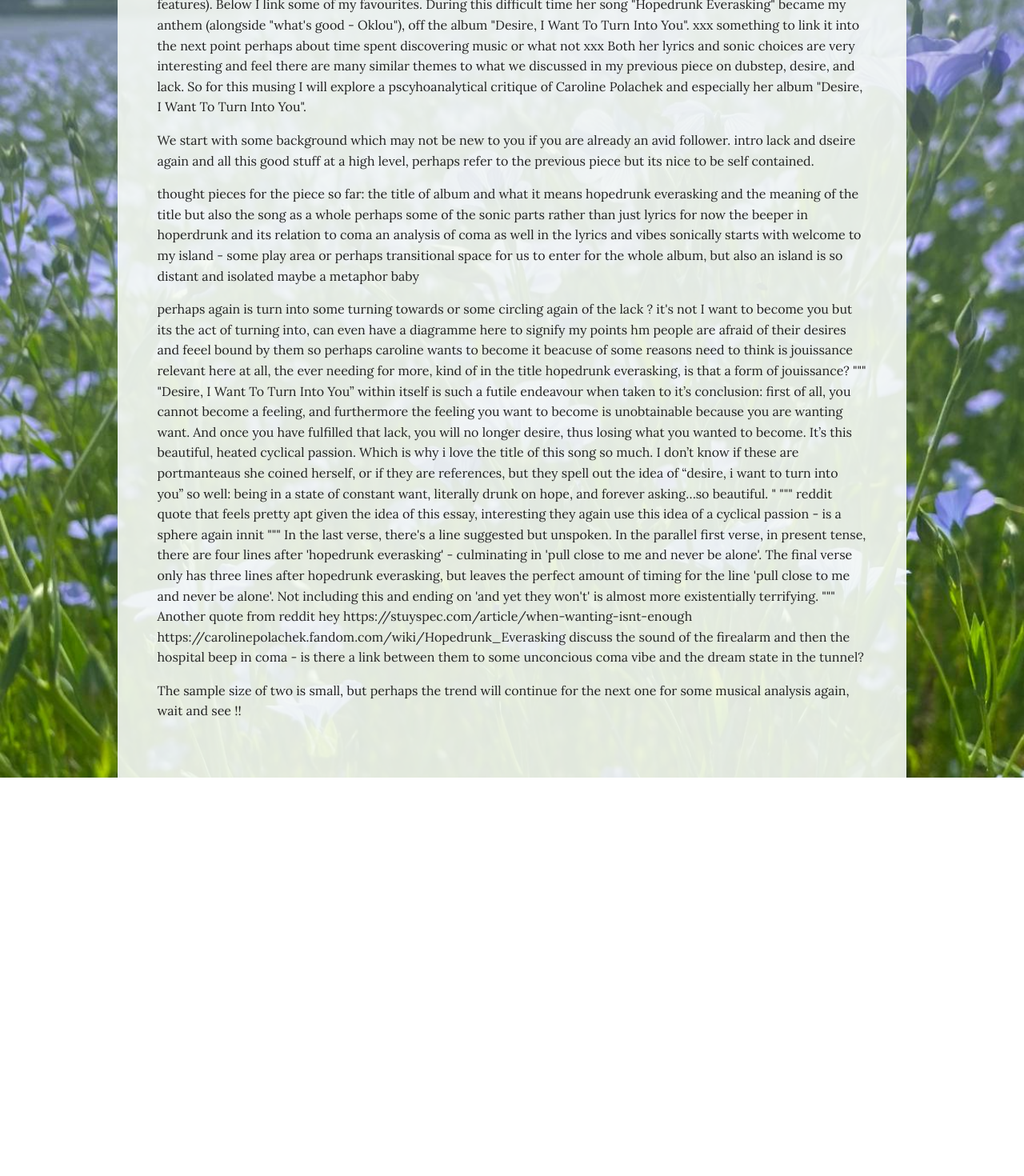
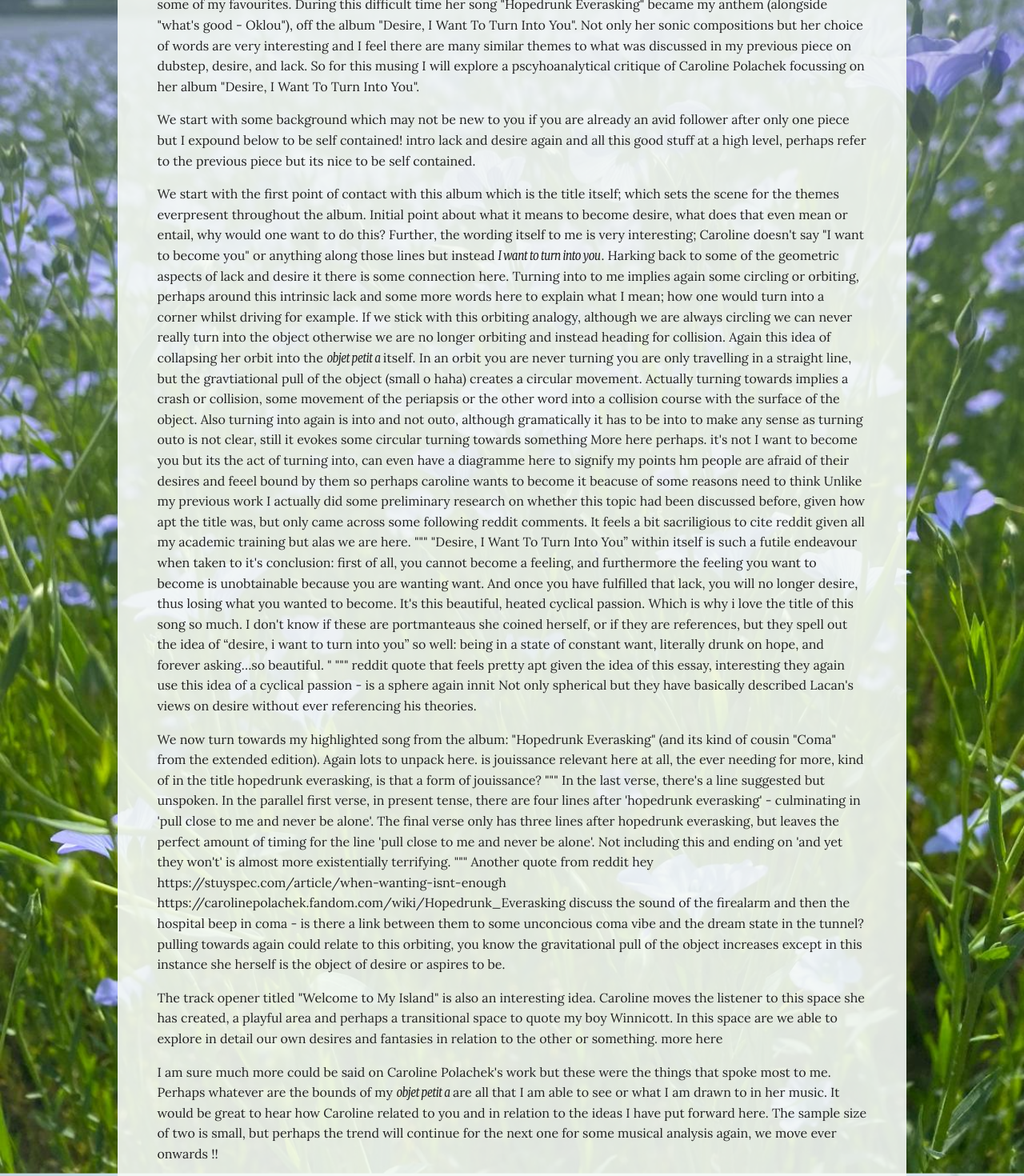
Before and after one commit to JamesRudd-Jones/JamesRudd-Jones.github.io, a React (Create React App) app: page /polachek_desire in a window 1280 px wide. Shown: the part 240-1710 px from the top of the page at 80% size. Before the commit the page ends 1212 px from the top, so only its background shows below. Built offline with nearby package versions, Linux system fonts and the light colour scheme; a web font is replaced by a local one.

Commit message:
some other changes to writing

```diff
--- a/src/assets/writings/polachek_desire/writing_page-polachek_desire.js
+++ b/src/assets/writings/polachek_desire/writing_page-polachek_desire.js
@@ -20,21 +20,20 @@
 
       <FullWidth style={writingContainer}>
         <p>
-          Caroline Polachek was introduce to me via my eldest sister, during a turbulet time in my life post a breakup and there was kuch time spent recuperating and reflecting.
-          Caroline has a wide array of musical styles within her work, but for me especially her ethereal tunes are the ones that I feel most drawn too (including some of her collaborations and features).
+          Caroline Polachek was introduced to me by my eldest sister, during a turbulet period in my life post a breakup with much time for recuperating and reflecting.
+          Caroline has a wide array of musical styles within her work, but for me her ethereal tunes are the ones that I feel most drawn too (including some of her collaborations and features).
           Below I link some of my favourites.
           During this difficult time her song "Hopedrunk Everasking" became my anthem (alongside "what's good - Oklou"), off the album "Desire, I Want To Turn Into You".
-          xxx something to link it into the next point perhaps about time spent discovering music or what not xxx
-          Both her lyrics and sonic choices are very interesting and feel there are many similar themes to what we discussed in my previous piece on dubstep, desire, and lack.
-          So for this musing I will explore a pscyhoanalytical critique of Caroline Polachek and especially her album "Desire, I Want To Turn Into You".
+          Not only her sonic compositions but her choice of words are very interesting and I feel there are many similar themes to what was discussed in my previous piece on dubstep, desire, and lack.
+          So for this musing I will explore a pscyhoanalytical critique of Caroline Polachek focussing on her album "Desire, I Want To Turn Into You".
         </p>
 
         <p>
-          We start with some background which may not be new to you if you are already an avid follower.
-          intro lack and dseire again and all this good stuff at a high level, perhaps refer to the previous piece but its nice to be self contained.
+          We start with some background which may not be new to you if you are already an avid follower after only one piece but I expound below to be self contained!
+          intro lack and desire again and all this good stuff at a high level, perhaps refer to the previous piece but its nice to be self contained.
         </p>
 
-        <p>
+        {/* <p>
           thought pieces for the piece so far:
           the title of album and what it means
           hopedrunk everasking and the meaning of the title but also the song as a whole
@@ -42,24 +41,44 @@
           the beeper in hoperdrunk and its relation to coma
           an analysis of coma as well in the lyrics and vibes sonically
           starts with welcome to my island - some play area or perhaps transitional space for us to enter for the whole album, but also an island is so distant and isolated maybe a metaphor baby
-        </p>
+        </p> */}
 
         <p>
-          perhaps again is turn into some turning towards or some circling again of the lack ?
+          We start with the first point of contact with this album which is the title itself; which sets the scene for the themes everpresent throughout the album.
+          Initial point about what it means to become desire, what does that even mean or entail, why would one want to do this?
+          Further, the wording itself to me is very interesting; Caroline doesn't say "I want to become you" or anything along those lines but instead <Emph>I want to turn into you</Emph>.
+          Harking back to some of the geometric aspects of lack and desire it there is some connection here.
+          Turning into to me implies again some circling or orbiting, perhaps around this intrinsic lack and some more words here to explain what I mean; how one would turn into a corner whilst driving for example.
+          If we stick with this orbiting analogy, although we are always circling we can never really turn into the object otherwise we are no longer orbiting and instead heading for collision.
+          Again this idea of collapsing her orbit into the <Emph>objet petit a</Emph> itself.
+          In an orbit you are never turning you are only travelling in a straight line, but the gravtiational pull of the object (small o haha) creates a circular movement.
+          Actually turning towards implies a crash or collision, some movement of the periapsis or the other word into a collision course with the surface of the object.
+          Also turning into again is into and not outo, although gramatically it has to be into to make any sense as turning outo is not clear, still it evokes some circular turning towards something
+          More here perhaps.
           it's not I want to become you but its the act of turning into, can even have a diagramme here to signify my points hm
 
           people are afraid of their desires and feeel bound by them so perhaps caroline wants to become it beacuse of some reasons need to think
 
-          is jouissance relevant here at all, the ever needing for more, kind of in the title hopedrunk everasking, is that a form of jouissance?
+          Unlike my previous work I actually did some preliminary research on whether this topic had been discussed before, given how apt the title was, but only came across some following reddit comments.
+          It feels a bit sacriligious to cite reddit given all my academic training but alas we are here.
 
           """
-          "Desire, I Want To Turn Into You” within itself is such a futile endeavour when taken to it’s conclusion: first of all, you cannot become a feeling, and furthermore the feeling you want to become is unobtainable
-          because you are wanting want. And once you have fulfilled that lack, you will no longer desire, thus losing what you wanted to become. It’s this beautiful, heated cyclical passion.
+          "Desire, I Want To Turn Into You” within itself is such a futile endeavour when taken to it's conclusion: first of all, you cannot become a feeling, and furthermore the feeling you want to become is unobtainable
+          because you are wanting want. And once you have fulfilled that lack, you will no longer desire, thus losing what you wanted to become. It's this beautiful, heated cyclical passion.
 
-          Which is why i love the title of this song so much. I don’t know if these are portmanteaus she coined herself, or if they are references, but they spell out the idea of “desire, i want to turn into you” so well: being
+          Which is why i love the title of this song so much. I don't know if these are portmanteaus she coined herself, or if they are references, but they spell out the idea of “desire, i want to turn into you” so well: being
           in a state of constant want, literally drunk on hope, and forever asking…so beautiful. "
           """
           reddit quote that feels pretty apt given the idea of this essay, interesting they again use this idea of a cyclical passion - is a sphere again innit
+
+          Not only spherical but they have basically described Lacan's views on desire without ever referencing his theories.
+        </p>
+
+        <p>
+          We now turn towards my highlighted song from the album: "Hopedrunk Everasking" (and its kind of cousin "Coma" from the extended edition).
+          Again lots to unpack here.
+
+          is jouissance relevant here at all, the ever needing for more, kind of in the title hopedrunk everasking, is that a form of jouissance?
 
           """
            In the last verse, there's a line suggested but unspoken. In the parallel first verse, in present tense, there are four lines after 'hopedrunk everasking' - culminating in 'pull close to me and never be alone'.
@@ -72,13 +91,25 @@
           https://stuyspec.com/article/when-wanting-isnt-enough
           https://carolinepolachek.fandom.com/wiki/Hopedrunk_Everasking
 
+          discuss the sound of the firealarm and then the hospital beep in coma - is there a link between them to some unconcious coma vibe and the dream state in the tunnel?
+
+          pulling towards again could relate to this orbiting, you know the gravitational pull of the object increases except in this instance she herself is the object of desire or aspires to be.
 
 
-          discuss the sound of the firealarm and then the hospital beep in coma - is there a link between them to some unconcious coma vibe and the dream state in the tunnel?
         </p>
 
         <p>
-            The sample size of two is small, but perhaps the trend will continue for the next one for some musical analysis again, wait and see !!
+          The track opener titled "Welcome to My Island" is also an interesting idea.
+          Caroline moves the listener to this space she has created, a playful area and perhaps a transitional space to quote my boy Winnicott.
+          In this space are we able to explore in detail our own desires and fantasies in relation to the other or something.
+          more here
+        </p>
+
+        <p>
+          I am sure much more could be said on Caroline Polachek's work but these were the things that spoke most to me.
+          Perhaps whatever are the bounds of my <Emph>objet petit a</Emph> are all that I am able to see or what I am drawn to in her music.
+          It would be great to hear how Caroline related to you and in relation to the ideas I have put forward here.
+          The sample size of two is small, but perhaps the trend will continue for the next one for some musical analysis again, we move ever onwards !!
         </p>
 
     </FullWidth>
```
Also changed, not shown: src/assets/writings/dubstep_lack/writing_page-dubstep_lack.js (+11 -12 lines), 1 other file (tests, documents, lock files or other folders).
